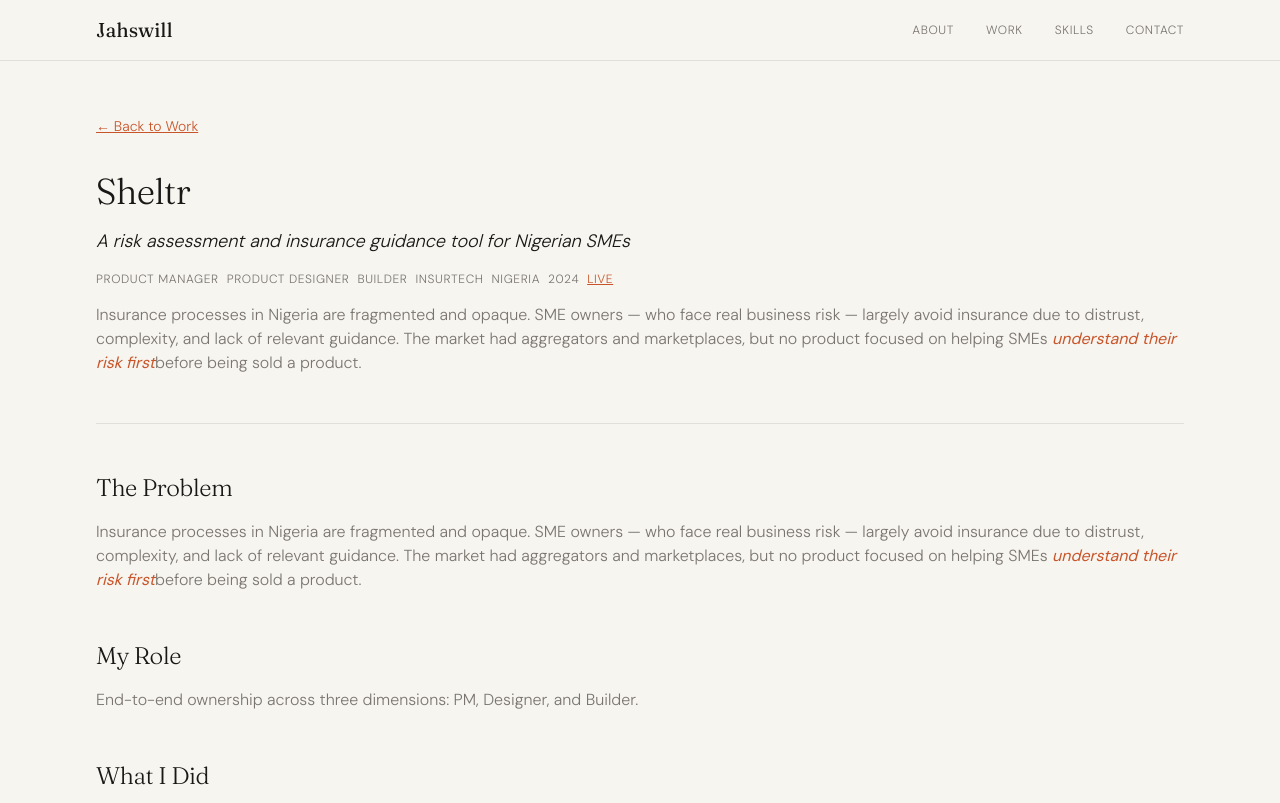
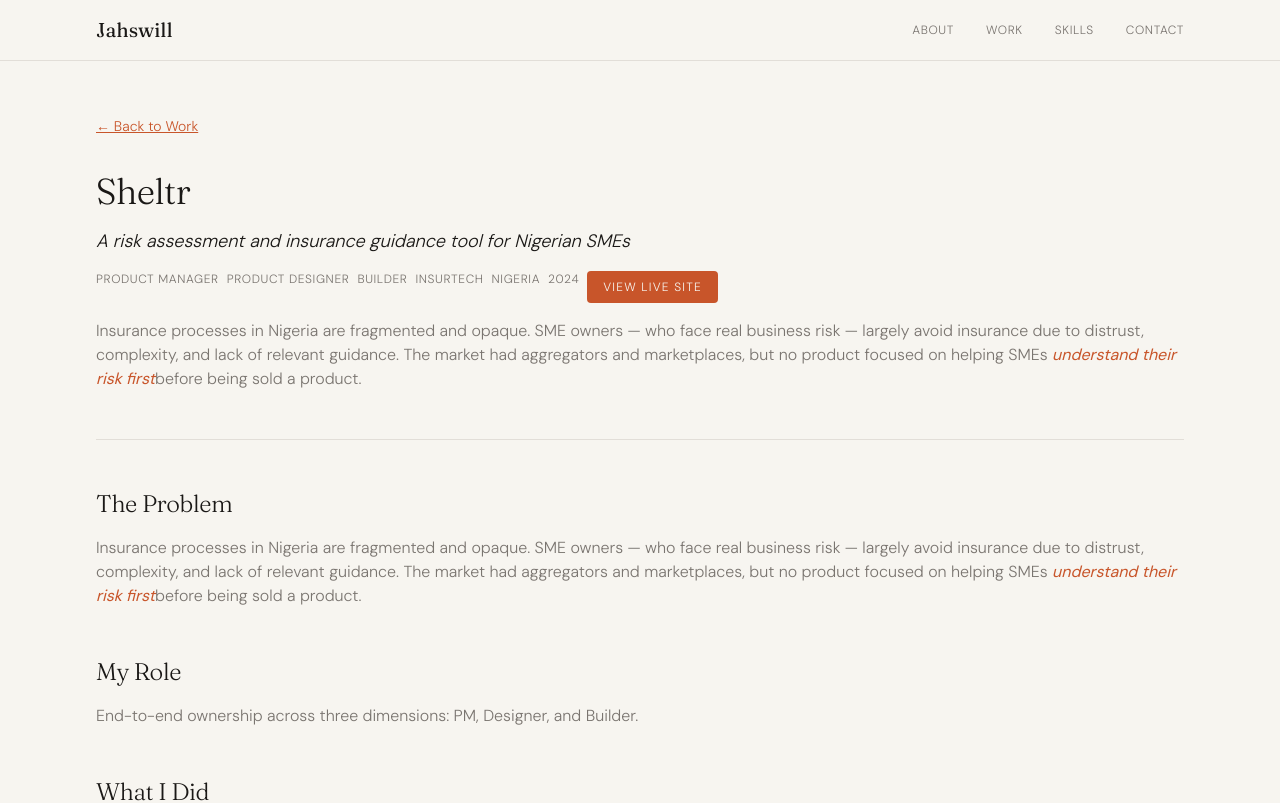
Before and after one commit to Jahswill002/jahswill-portfolio, a Next.js app: page /work/sheltr in a window 1280 px wide. Shown: the top 803 px of the page. Built offline with nearby package versions, Linux system fonts and the light colour scheme.

Commit message:
style: turn Sheltr live link into CTA button

```diff
--- a/app/work/sheltr/page.js
+++ b/app/work/sheltr/page.js
@@ -20,8 +20,13 @@ export default function SheltrPage() {
           <span>Nigeria</span>
           <span>2024</span>
           <span>
-            <a href="https://sheltrng.vercel.app" target="_blank" rel="noopener noreferrer" className="text-accent underline">
-              Live
+            <a
+              href="https://sheltrng.vercel.app"
+              target="_blank"
+              rel="noopener noreferrer"
+              className="inline-block px-4 py-2 bg-accent text-bg text-xs uppercase tracking-widest rounded"
+            >
+              View live site
             </a>
           </span>
         </div>
```
